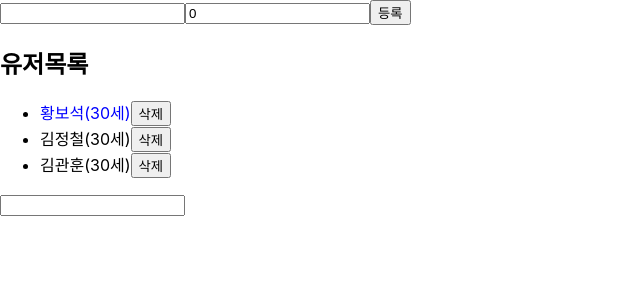
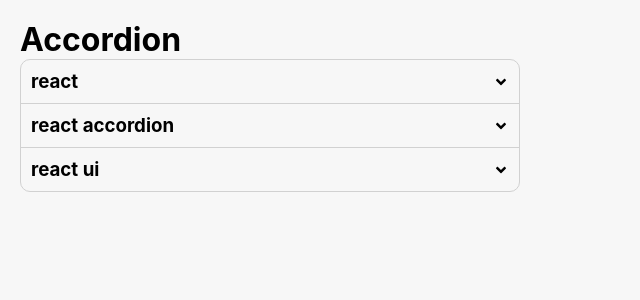
Before and after one commit to lukling0524/react_20221015, a React (Create React App) app in the folder learn-react/: page / in a window 1280 px wide. Shown: the top 300 px of the page, without its empty margins (0-640 px from the left). Built offline with nearby package versions, Linux system fonts and the light colour scheme.

Commit message:
accordion markup

```diff
--- a/learn-react/package.json
+++ b/learn-react/package.json
@@ -8,7 +8,10 @@
     "@testing-library/user-event": "^13.5.0",
     "react": "^18.2.0",
     "react-dom": "^18.2.0",
+    "react-icons": "^4.6.0",
     "react-scripts": "5.0.1",
+    "style-components": "^0.1.0",
+    "styled-components": "^5.3.6",
     "web-vitals": "^2.1.4"
   },
   "scripts": {
--- /dev/null
+++ b/learn-react/src/components/UI/Accordion.jsx
@@ -0,0 +1,50 @@
+import styled from "styled-components";
+import AccordionItem from "./AccordionItem";
+
+const menuList = [
+  {
+    id: 1,
+    name: "react",
+    content: "Lorem ipsum dolor sit amet",
+  },
+  {
+    id: 2,
+    name: "react accordion",
+    content:
+      "Lorem ipsum dolor sit amet consectetur adipisicing elit. Expedita dolorem dicta porro nihil odio necessitatibus hic quo aliquid officiis nostrum? Delectus illo numquam similique culpa velit fugit dicta dolorem nostrum.",
+  },
+  {
+    id: 3,
+    name: "react ui",
+    content:
+      "Lorem ipsum dolor sit amet consectetur adipisicing elit. Expedita dolorem dicta porro nihil odio necessitatibus hic quo aliquid officiis nostrum?",
+  },
+];
+
+function Accordion() {
+  return (
+    <Block>
+      <h1>Accordion</h1>
+      <ul>
+        {menuList.map((menu) => (
+          <AccordionItem key={menu.id} menu={menu} />
+        ))}
+      </ul>
+    </Block>
+  );
+}
+
+const Block = styled.div`
+  width: 100vw;
+  height: 100vh;
+  padding: 20px;
+  background-color: #f7f7f7;
+
+  ul {
+    max-width: 500px;
+    border: 1px solid #d1d1d1;
+    border-radius: 10px;
+  }
+`;
+
+export default Accordion;
--- /dev/null
+++ b/learn-react/src/components/UI/AccordionItem.jsx
@@ -0,0 +1,46 @@
+import styled, { css } from "styled-components";
+import { FaAngleDown } from "react-icons/fa";
+
+function AccordionItem({ menu }) {
+  const { name, content } = menu;
+  return (
+    <Block>
+      <MenuNameBox>
+        <h3>{name}</h3>
+        <FaAngleDown></FaAngleDown>
+      </MenuNameBox>
+      <MenuContent active={true}>{content}</MenuContent>
+    </Block>
+  );
+}
+
+const Block = styled.li`
+  padding: 10px;
+  list-style: none;
+  border-bottom: 1px solid #d1d1d1;
+
+  &:last-child {
+    border-bottom: 0;
+  }
+`;
+
+const MenuNameBox = styled.div`
+  display: flex;
+  justify-content: space-between;
+  align-items: center;
+`;
+
+const MenuContent = styled.p`
+  height: 100%;
+  max-height: 0;
+  overflow: hidden;
+  transition: height 0.25s;
+
+  ${({ active }) =>
+    active &&
+    css`
+      /* max-height: auto; */
+    `}
+`;
+
+export default AccordionItem;
--- a/learn-react/src/index.js
+++ b/learn-react/src/index.js
@@ -1,13 +1,24 @@
 import React from "react";
 import ReactDOM from "react-dom/client";
 import "./index.css";
-import App from "./App";
+// import App from "./App";
 import reportWebVitals from "./reportWebVitals";
+import Accordion from "./components/UI/Accordion";
+import { createGlobalStyle } from "styled-components";
+
+const GlobalStyle = createGlobalStyle`
+*{
+    margin: 0;
+    padding: 0;
+    box-sizing: border-box;
+}`;
 
 const root = ReactDOM.createRoot(document.getElementById("root"));
-root.render(<App />);
+root.render(
+  <>
+    <GlobalStyle />
+    <Accordion />
+  </>
+);
 
-// If you want to start measuring performance in your app, pass a function
-// to log results (for example: reportWebVitals(console.log))
-// or send to an analytics endpoint. Learn more: https://bit.ly/CRA-vitals
 reportWebVitals();
```
Also changed, not shown: 1 other file (tests, documents, lock files or other folders).
